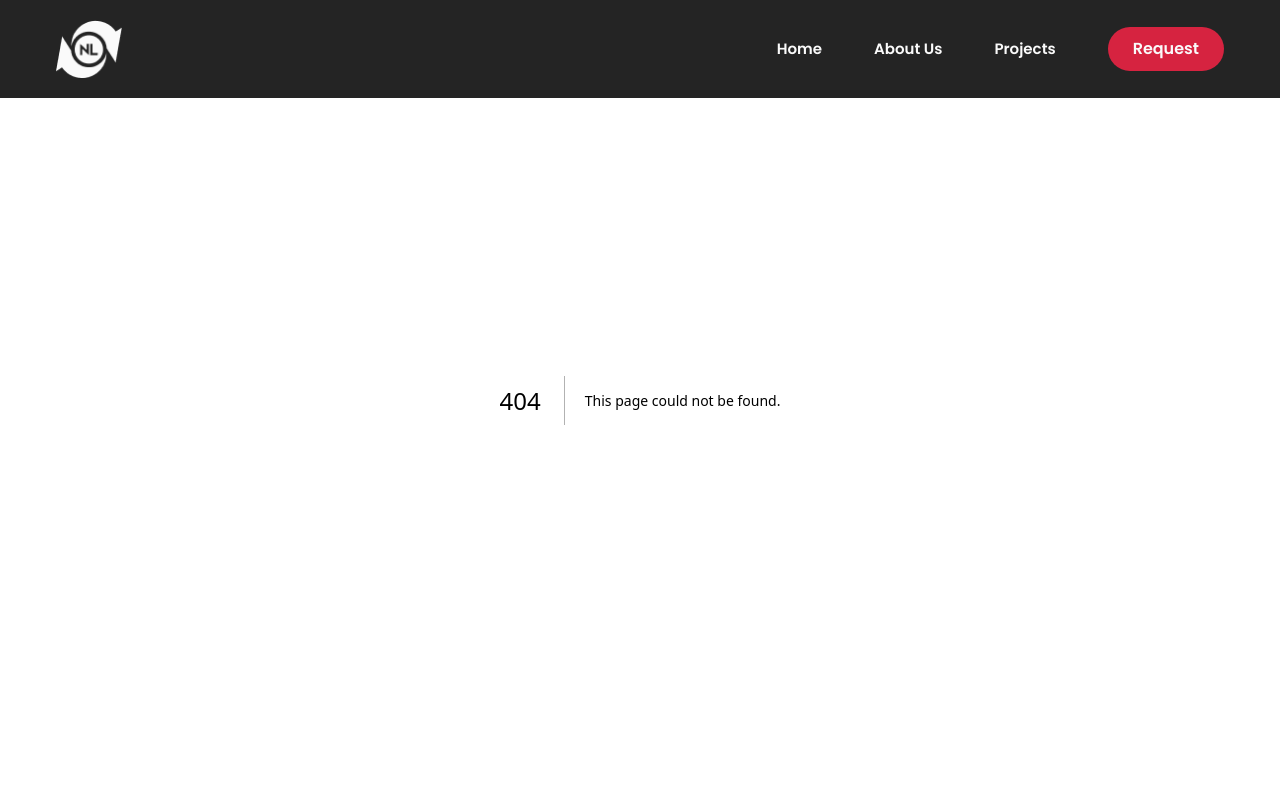
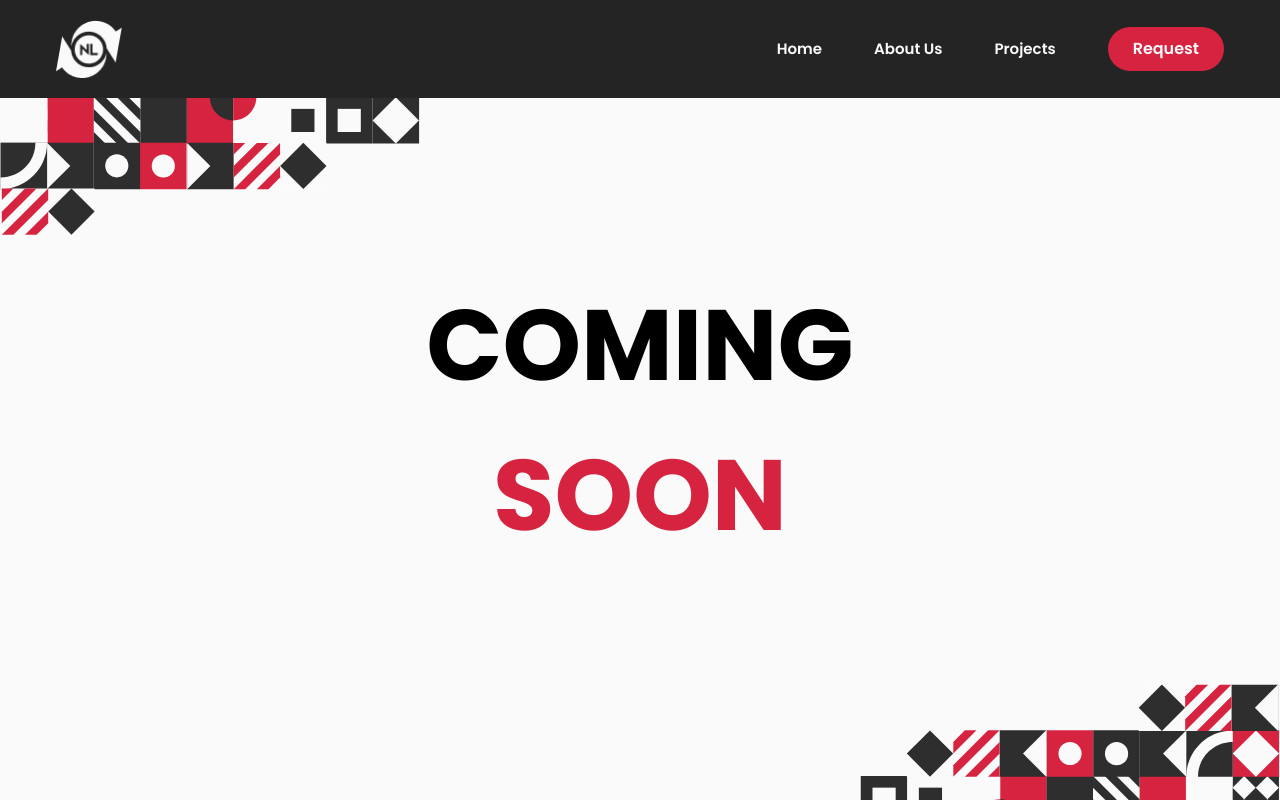
Before and after one commit to Night-Login/night-login-website-2024, a Next.js app: page /coming-soon in a window 1280 px wide. Before the commit this address had no page. Built offline with nearby package versions, Linux system fonts and the light colour scheme.

Commit message:
feat: create coming soon page

```diff
--- /dev/null
+++ b/src/pages/coming-soon.tsx
@@ -0,0 +1,32 @@
+import Image from "next/image";
+import DecoTop from "@/../public/assets/images/DecoTop.svg";
+import DecoBot from "@/../public/assets/images/DecoBot.svg";
+
+export default function Hero() {
+  return (
+    <div className="relative overflow-y-hidden">
+      <Image
+        priority
+        src={DecoTop}
+        alt=""
+        className="absolute top-[72px] xl:top-[97px] left-0 max-w-[420px] w-[33%] min-w-[300px]"
+      />
+      <Image
+        priority
+        src={DecoBot}
+        alt=""
+        className="absolute bottom-0 right-0 max-w-[420px] w-[33%] min-w-[300px] translate-y-[50%] z-[1]"
+      />
+      <main className="min-h-screen flex justify-center items-center overflow-x-hidden relative z-[1] px-[2.5%]">
+        <div
+          data-aos="fade-up"
+          className="relative flex justify-start items-center w-fit max-w-full md:max-w-[1000px] min-w-full sm:min-w-[280px] sm:w-[66%]"
+        >
+          <h1 className="font-bold text-[64px] md:text-[80px] lg:text-[100px] Fleading-[100%] w-full text-center mt-10">
+            COMING <br /> <span className="text-red">SOON</span>
+          </h1>
+        </div>
+      </main>
+    </div>
+  );
+}
```
